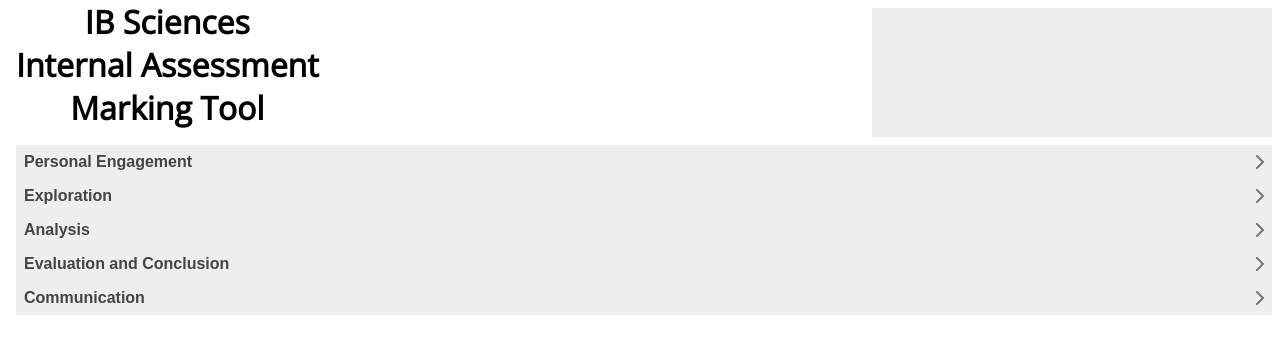
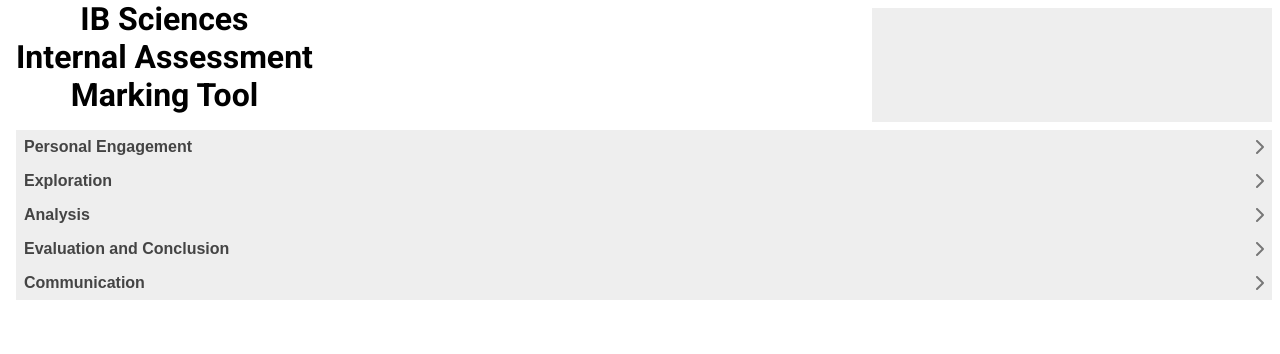
Before and after one commit to gperera89/ScienceIAs, a React (Create React App) app: page / in a window 1280 px wide. Shown: the top 354 px of the page. Built offline with nearby package versions, Linux system fonts and the light colour scheme.

Commit message:
remake in material UI

```diff
--- a/package.json
+++ b/package.json
@@ -3,6 +3,10 @@
   "version": "0.1.0",
   "private": true,
   "dependencies": {
+    "@emotion/react": "^11.9.0",
+    "@emotion/styled": "^11.8.1",
+    "@mui/icons-material": "^5.6.2",
+    "@mui/material": "^5.6.3",
     "@reduxjs/toolkit": "^1.8.1",
     "@testing-library/jest-dom": "^5.16.4",
     "@testing-library/react": "^12.1.4",
--- a/public/index.html
+++ b/public/index.html
@@ -3,6 +3,10 @@
 	<head>
 		<meta charset="utf-8" />
 		<link rel="icon" href="%PUBLIC_URL%/favicon.ico" />
+		<link
+			rel="stylesheet"
+			href="https://fonts.googleapis.com/css?family=Roboto:300,400,500,700&display=swap"
+		/>
 		<meta name="viewport" content="width=device-width, initial-scale=1" />
 		<meta name="theme-color" content="#000000" />
 		<meta
--- a/src/style.css
+++ b/src/style.css
@@ -4,7 +4,7 @@
 	box-sizing: border-box;
 	margin: 0;
 	padding: 0;
-	font-family: "Open Sans", sans-serif;
+	font-family: "Roboto";
 }
 .header {
 	display: flex;
```
Also changed, not shown: 1 other file (tests, documents, lock files or other folders).
